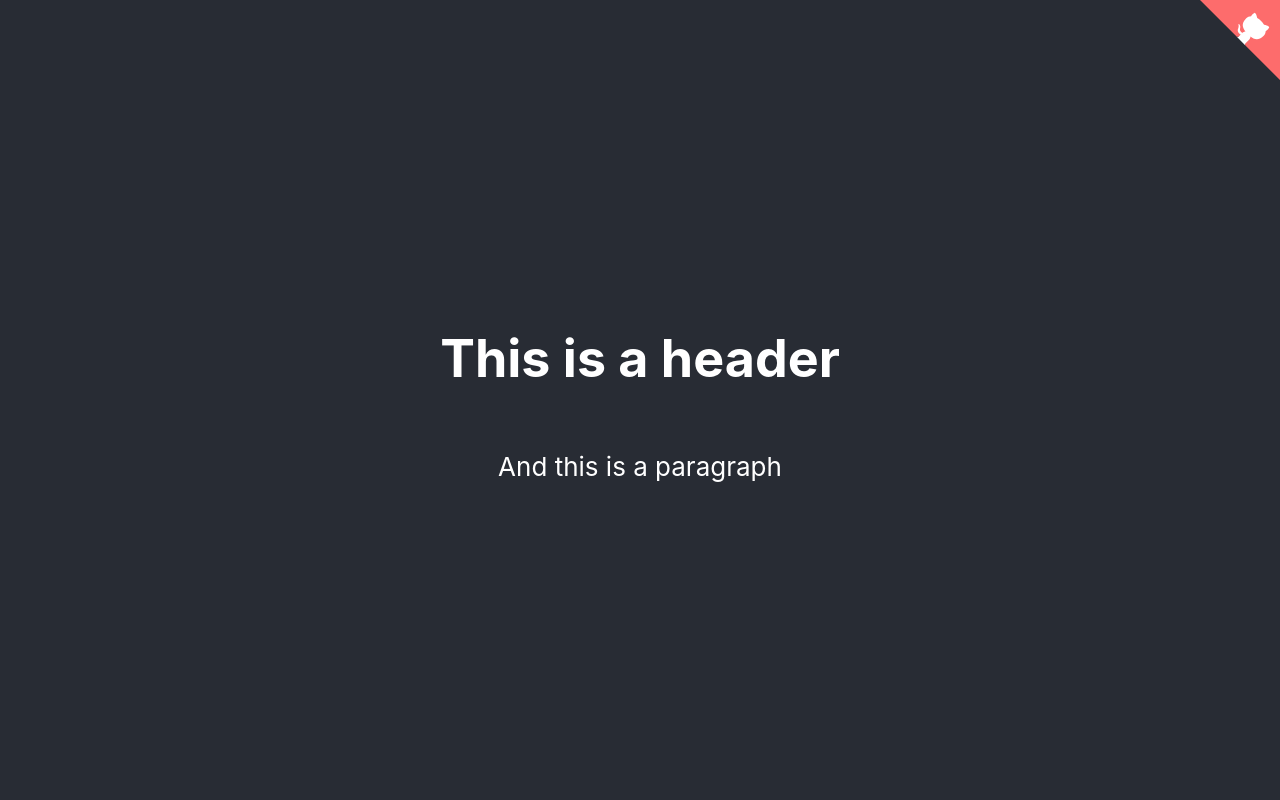
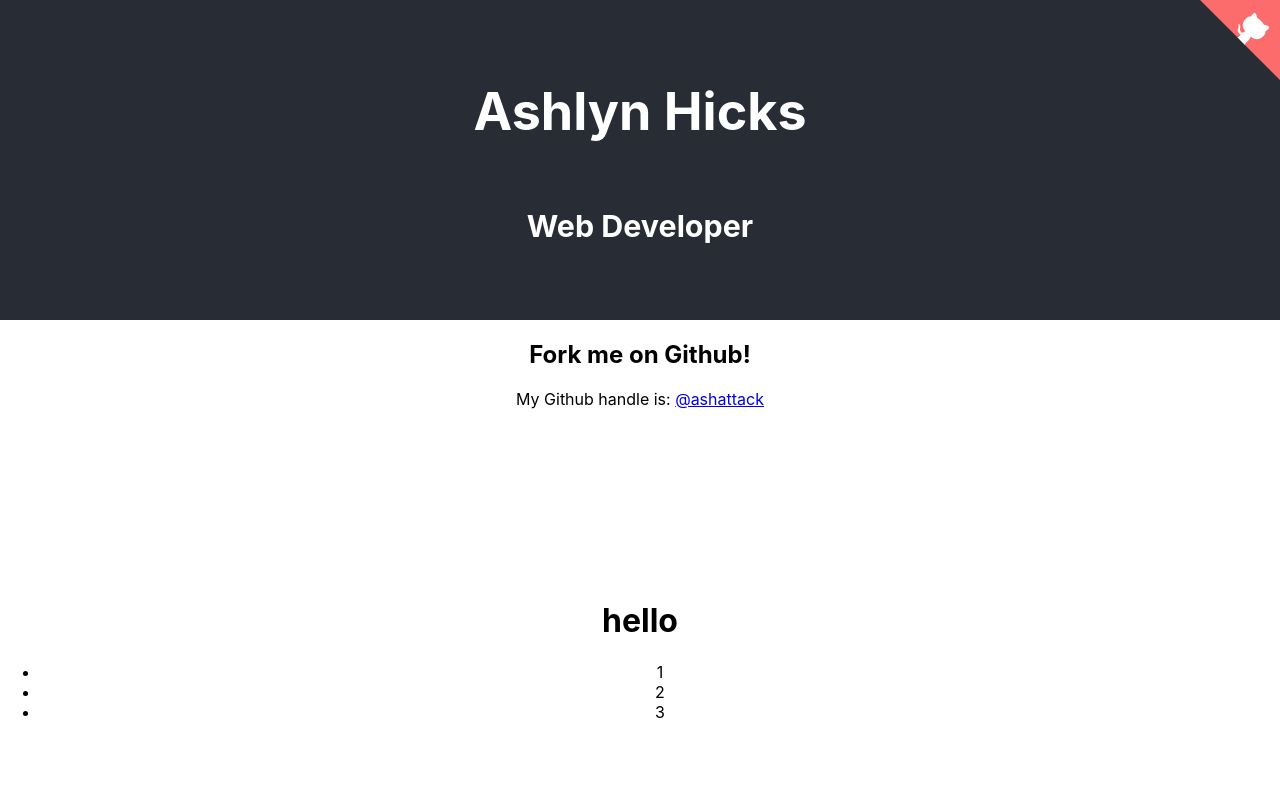
Before and after one commit to ashattack/CreateApp, a React (Create React App) app: page / in a window 1280 px wide. Shown: the top 800 px of the page. Built offline with nearby package versions, Linux system fonts and the light colour scheme.

Commit message:
Added body to page

```diff
--- a/src/App.css
+++ b/src/App.css
@@ -15,13 +15,17 @@
 
 .App-header {
   background-color: #282c34;
-  min-height: 100vh;
+  min-height: 40vh;
   display: flex;
   flex-direction: column;
   align-items: center;
   justify-content: center;
   font-size: calc(10px + 2vmin);
   color: white;
+}
+
+.page {
+  min-height: 30vh;
 }
 
 .App-link {
--- a/src/App.js
+++ b/src/App.js
@@ -25,9 +25,14 @@ class App extends Component {
   render() {
     return (
       <div className="App">
-      <header className="App-header">
-        <ReactMarkdown source={input} />
+      <header className="App-header" >
+        <h1>Ashlyn Hicks</h1>
+      <h3> Web Developer</h3>
       </header>
+      <div className ="page" >
+        <h2>Fork me on Github!</h2>
+        <p>My Github handle is: <a href="https://github.com/ashattack">@ashattack </a> </p>
+      </div>
       <ReactMarkdown source={this.state.data} />
     </div>
     );
```
